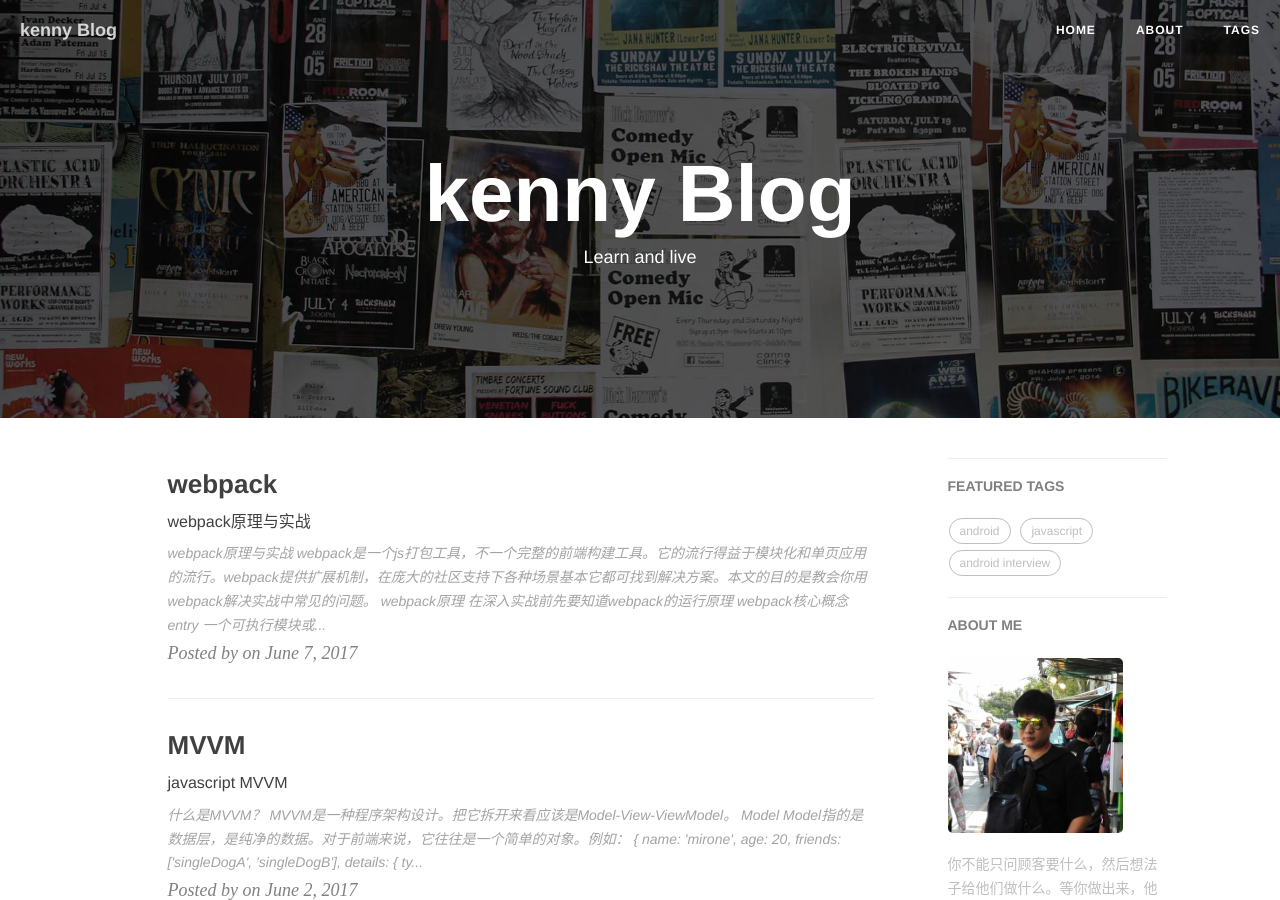
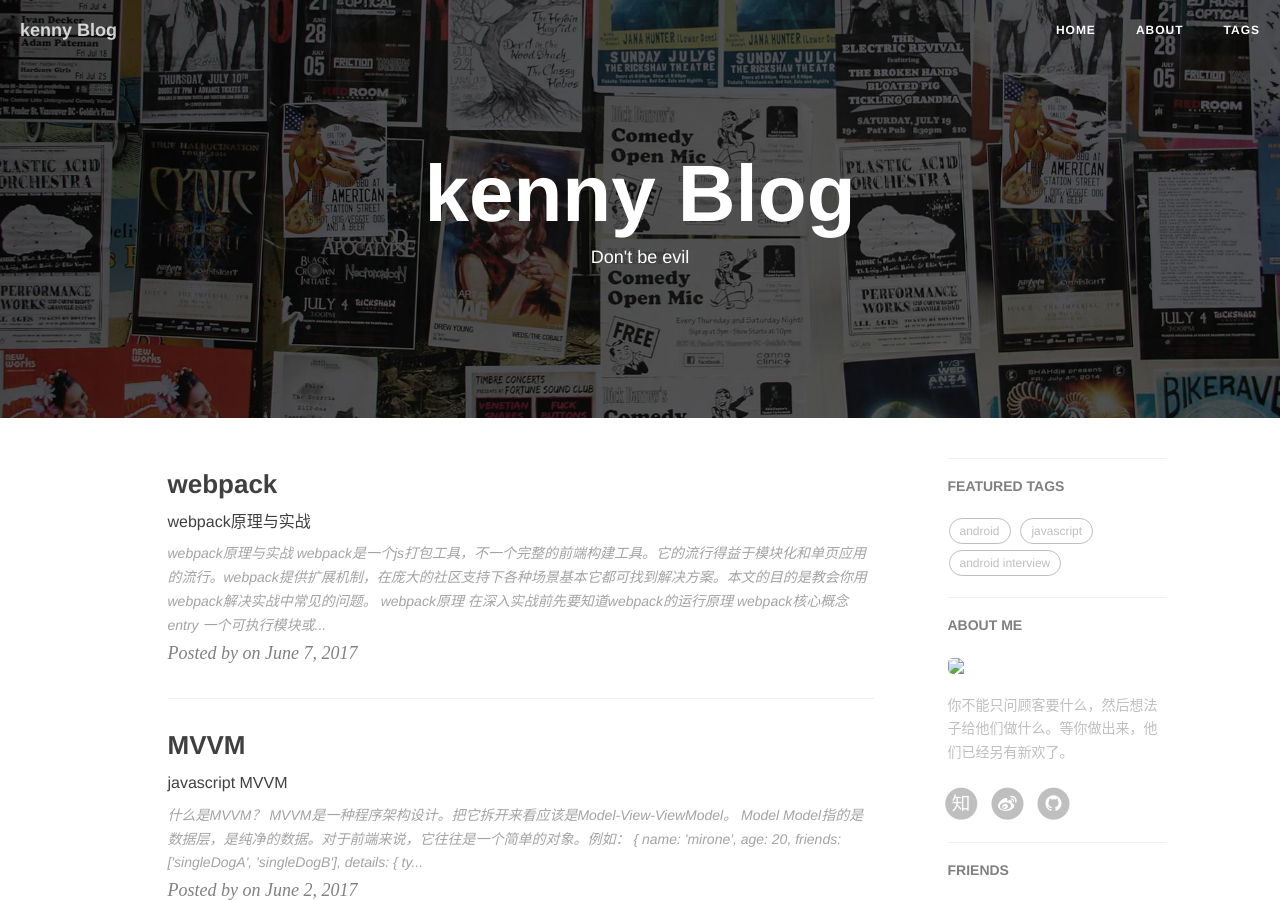
Before and after one commit to InvictusNightmares/invictusNightmares.github.io, a Jekyll site: the page built from index.html, in a window 1280 px wide and 900 px high. Built offline with Jekyll 4.4.1, drawn with Linux system fonts in a browser that asks for light colours; nearby versions of some CDN libraries; the list of posts is cut into pages by our own code; comment, search, counter and statistics services are not loaded.

Commit message:
20170714

```diff
--- a/index.html
+++ b/index.html
@@ -1,6 +1,6 @@
 ---
 layout: page
-description: "Learn and live"
+description: "Don't be evil"
 ---
 
 {% for post in paginator.posts %}
```
Also changed, not shown: img/about-bg.jpg (deleted), img/avatar-hui.jpg (deleted), 1 other file.
